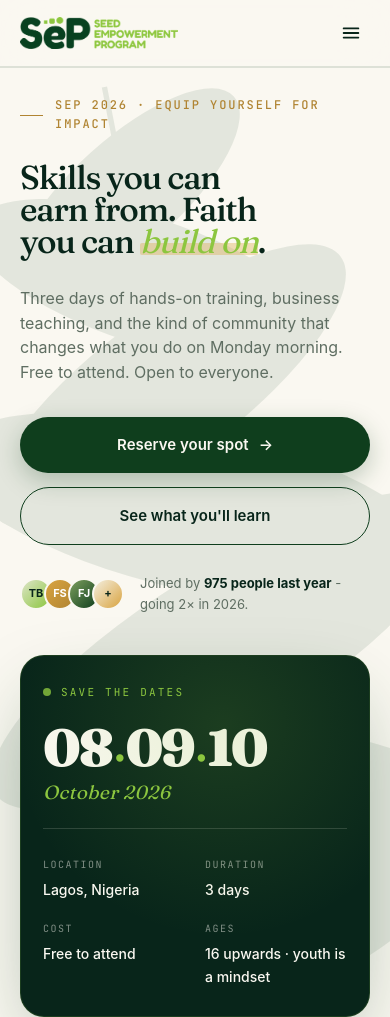
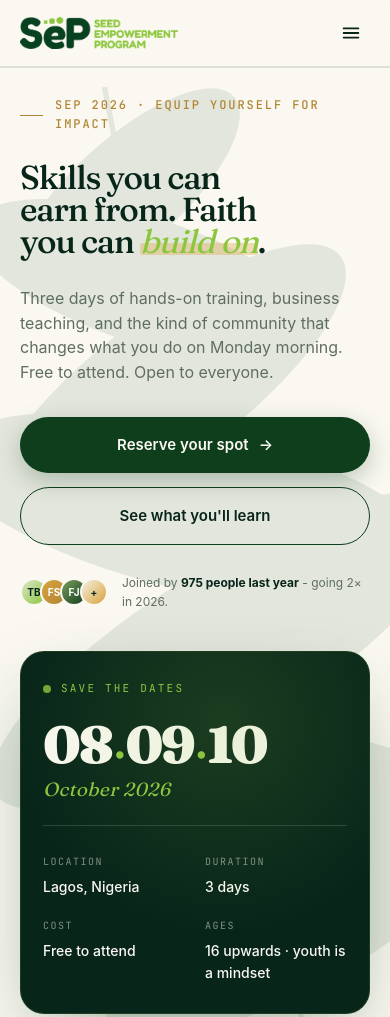
Before and after one commit to modupeodumosu/SEP, a plain HTML site: page index.html in a window 390 px wide. Shown: the top 1017 px of the page. Drawn offline with Linux system fonts and the light colour scheme; a web font is replaced by a local one.

Commit message:
Fix: mobile layout overflow and margins for iPhone 13 Pro Max
- Add overflow-x: hidden to html (fixes iOS Safari horizontal bounce)
- Hero trust badge wraps to two lines on narrow screens
- Trust dots shrink to 28px at ≤480px to preserve horizontal space
- Footer newsletter tighter internal padding and reduced border-radius at ≤480px

Co-Authored-By: Claude Sonnet 4.6 <noreply@anthropic.com>

```diff
--- a/css/main.css
+++ b/css/main.css
@@ -1,5 +1,5 @@
 * { margin: 0; padding: 0; box-sizing: border-box; }
-html { scroll-behavior: smooth; }
+html { scroll-behavior: smooth; overflow-x: hidden; }
 
 :root {
   --forest: #0F3E1D;
@@ -3532,7 +3532,10 @@ img { max-width: 100%; display: block; }
   .section-sub { font-size: 16px; margin-bottom: 40px; }
   .hero p.lead { font-size: 16px; margin-bottom: 32px; }
   .page-hero p.lead { font-size: 16px; }
-  .hero-trust { margin-top: 28px; }
+
+  /* Trust badge — wrap dots + text onto two lines if needed */
+  .hero-trust { margin-top: 28px; flex-wrap: wrap; gap: 10px 14px; }
+  .hero-trust > span { font-size: 12px; flex: 1 1 200px; min-width: 0; }
 
   /* Stat numbers */
   .stat-item .stat-num { font-size: 40px; }
@@ -3600,10 +3603,18 @@ img { max-width: 100%; display: block; }
   .hero-ctas          { flex-direction: column; align-items: stretch; }
   .hero-ctas .btn     { justify-content: center; }
 
+  /* Trust dots — slightly smaller to save horizontal space */
+  .trust-dot { width: 28px; height: 28px; font-size: 10px; }
+
   /* Footer — single column at this width */
   .footer-grid   { grid-template-columns: 1fr; gap: 28px; }
   .footer-bottom { flex-direction: column; gap: 8px; align-items: flex-start; }
 
+  /* Footer newsletter — tighter internal padding, clear outer gap from screen edge */
+  .footer-newsletter { padding: 22px 18px; margin-bottom: 40px; border-radius: 16px; }
+  .footer-newsletter-label { font-size: 10px; }
+  .footer-newsletter-sub { font-size: 14px; }
+
   /* Growth stats spacing */
   .growth-stats { margin-top: 44px; padding-top: 36px; gap: 20px 16px; }
 
```
